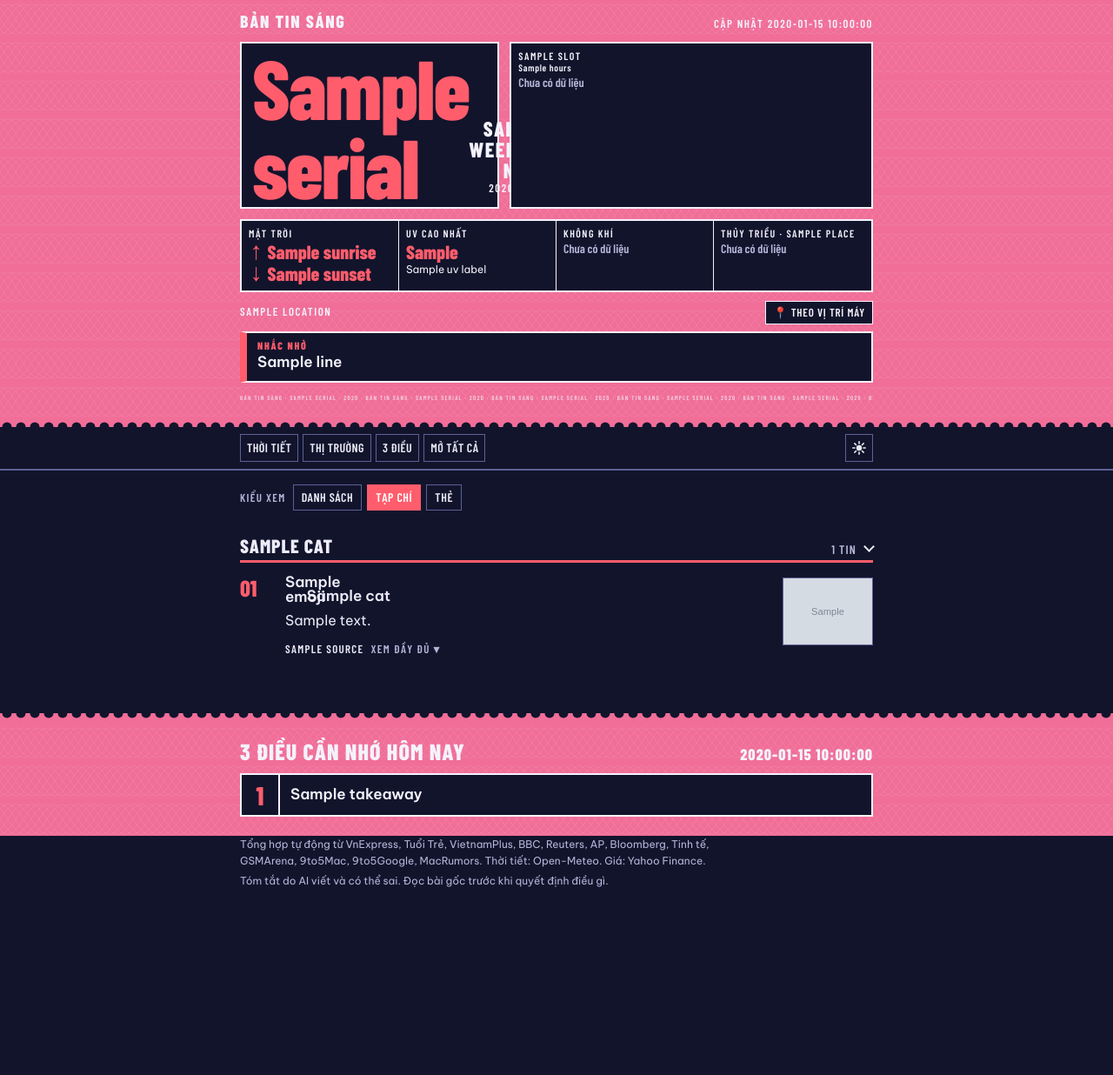
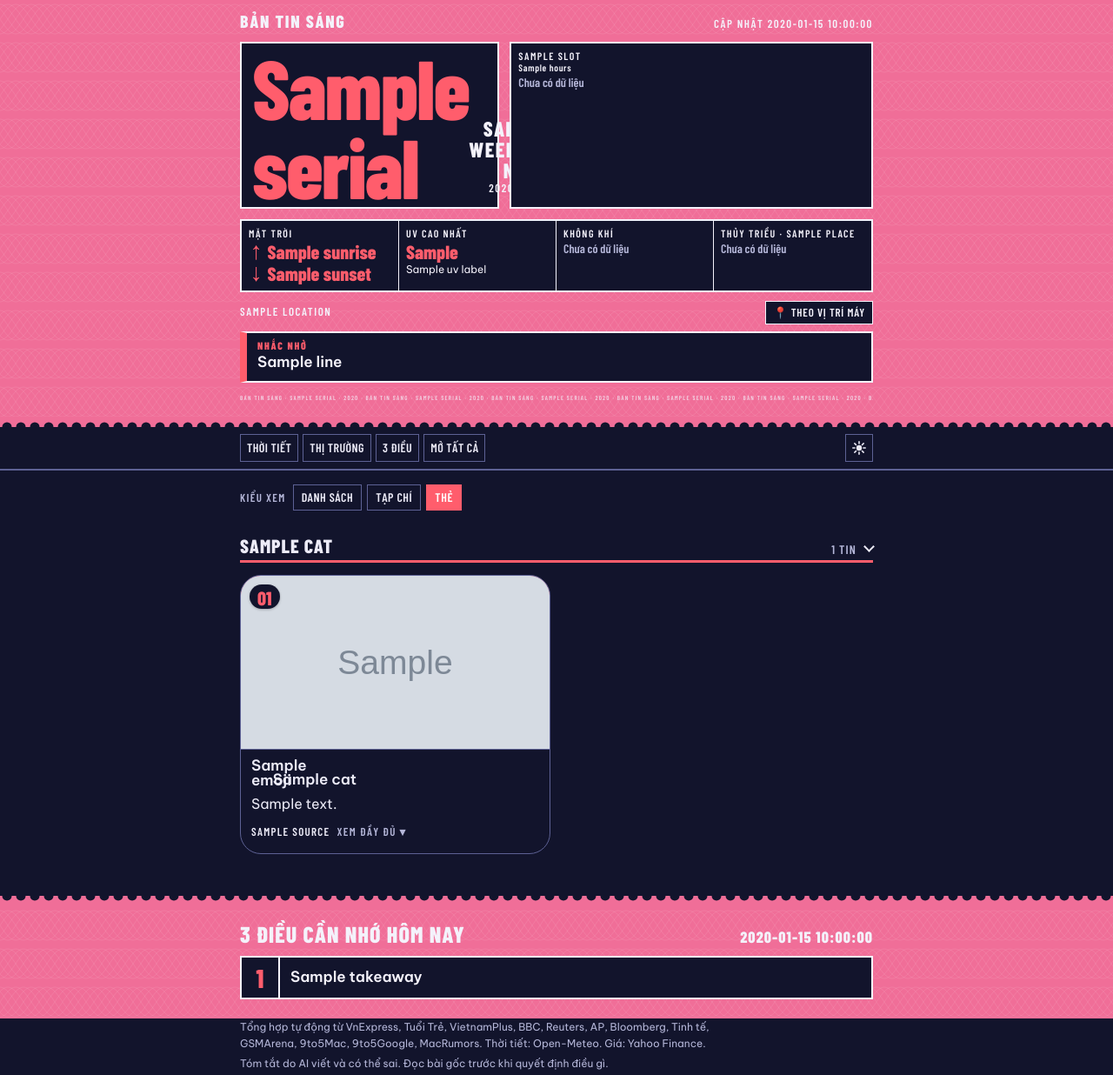
Before and after one commit to vongocngu273/daily-briefing, a Python web app: template templates/index.html.j2 in a window 1280 px wide. Shown: the whole page at 87% size. Before the commit the page ends 1020 px from the top, so only its background shows below. Run offline with Jinja, Linux system fonts and the light colour scheme; the template is opened without the code that fills it: most values are stand-ins (such as "Sample title", 1, 10 or a date in 2020); grey boxes marked "Sample" are stand-in pictures.

Commit message:
style: card view by default; Apple-style continuous corners on cards
Cards use corner-shape: squircle (34px) where supported, 24px rounded
otherwise; the number badge and reading flag use concentric radii.

Co-Authored-By: Claude Opus 5.5 <noreply@anthropic.com>

```diff
--- a/templates/index.html.j2
+++ b/templates/index.html.j2
@@ -1,13 +1,13 @@
 <!doctype html>
-<html lang="vi" data-theme="dark" data-view="mag">
+<html lang="vi" data-theme="dark" data-view="card">
 <head>
 <meta charset="utf-8">
 <meta name="viewport" content="width=device-width, initial-scale=1, viewport-fit=cover">
 <meta name="color-scheme" content="dark light">
 <script>/* Giao diện: mặc định tối; nhớ lựa chọn trên thiết bị này */
 try{var t=localStorage.getItem('banTinSang.theme');if(t==='light'||t==='dark')document.documentElement.setAttribute('data-theme',t);}catch(e){}
-/* Kiểu xem: list | mag | card, mặc định Tạp chí */
-document.documentElement.setAttribute('data-view','mag');
+/* Kiểu xem: list | mag | card, mặc định Thẻ */
+document.documentElement.setAttribute('data-view','card');
 try{var v=localStorage.getItem('banTinSang.view');if(v==='list'||v==='mag'||v==='card')document.documentElement.setAttribute('data-view',v);}catch(e){}</script>
 <title>Bản tin sáng · {{ serial }}</title>
 <link rel="preload" href="fonts/BarlowCondensed-800-latin.woff2" as="font" type="font/woff2" crossorigin>
@@ -145,10 +145,14 @@ main{padding:4px 0 8px}
 @media (max-width:519px){[data-view="mag"] .item{grid-template-columns:34px minmax(0,1fr) 88px;gap:0 8px}[data-view="mag"] .no{font-size:22px}}
 [data-view="card"] .items{display:grid;gap:14px;margin-top:14px}
 @media (min-width:640px){[data-view="card"] .items{grid-template-columns:repeat(2,minmax(0,1fr))}}
-[data-view="card"] .item,[data-view="card"] .item:last-child{display:flex;flex-direction:column;padding:0 0 12px;border:2px solid var(--rule)}
-[data-view="card"] .thumb{display:block;order:-1;aspect-ratio:16/9;border:0;border-bottom:2px solid var(--rule)}
+[data-view="card"] .item,[data-view="card"] .item:last-child{display:flex;flex-direction:column;padding:0 0 12px;border:1.5px solid var(--rule);
+  --r:24px;border-radius:var(--r);overflow:hidden;background:var(--paper);corner-shape:squircle}
+@supports (corner-shape:squircle){[data-view="card"] .item,[data-view="card"] .item:last-child{--r:34px}}
+[data-view="card"] .thumb{display:block;order:-1;aspect-ratio:16/9;border:0;border-bottom:1.5px solid var(--rule)}
 [data-view="card"] .thumb.ph .ph-src{font-size:22px}
-[data-view="card"] .no{position:absolute;top:8px;left:8px;z-index:1;background:var(--paper);padding:3px 6px 1px;font-size:22px;border:1.5px solid var(--rule)}
+[data-view="card"] .no{position:absolute;top:10px;left:10px;z-index:1;background:var(--paper);padding:4px 9px 2px;font-size:22px;border:0;
+  border-radius:calc(var(--r) - 10px);corner-shape:squircle;box-shadow:0 1px 3px rgba(0,0,0,.25)}
+[data-view="card"] .item[data-flag]::before{top:10px;right:10px;border-radius:calc(var(--r) - 14px);corner-shape:squircle;z-index:1}
 [data-view="card"] .body{padding:10px 12px 0}
 [data-view="card"] .item h4{text-wrap:pretty}
 .no{font:800 26px/1 var(--cond);color:var(--red);padding-top:2px}
```
